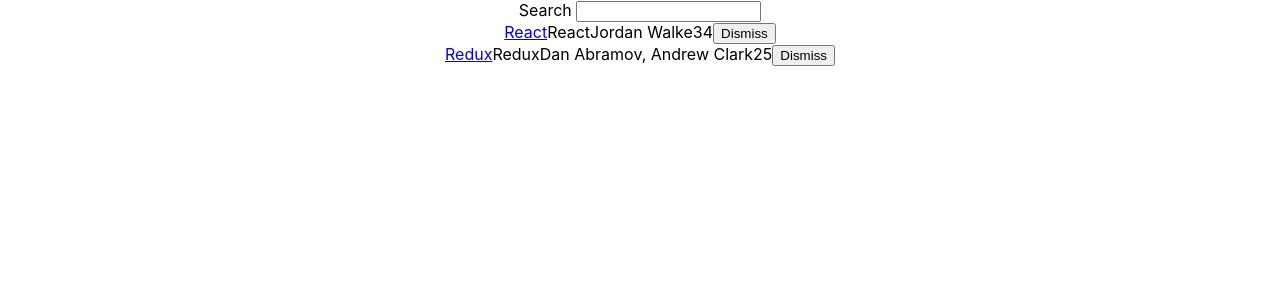
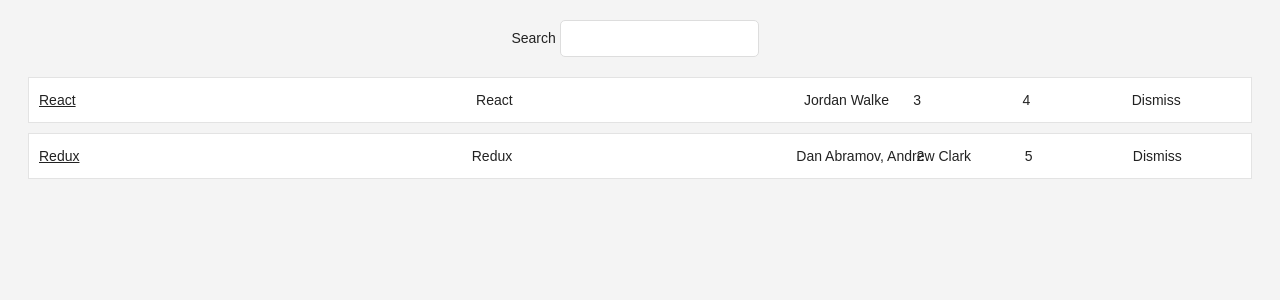
Before and after one commit to waiche/theRoadToLearnReact, a React (Create React App) app: page / in a window 1280 px wide. Shown: the top 300 px of the page. Built offline with nearby package versions, Linux system fonts and the light colour scheme.

Commit message:
- Chapter : Styling Components

```diff
--- a/src/App.css
+++ b/src/App.css
@@ -1,32 +1,57 @@
-.App {
+.page {
+  margin: 20px;
+}
+
+.interactions {
   text-align: center;
 }
 
-.App-logo {
-  animation: App-logo-spin infinite 20s linear;
-  height: 40vmin;
+.table {
+  margin: 20px 0;
 }
 
-.App-header {
-  background-color: #282c34;
-  min-height: 100vh;
+.table-header {
   display: flex;
-  flex-direction: column;
-  align-items: center;
-  justify-content: center;
-  font-size: calc(10px + 2vmin);
-  color: white;
+  line-height: 20px;
+  font-size: 16px;
+  padding: 0 10px;
+  justify-content: space-between;
 }
 
-.App-link {
-  color: #61dafb;
+.table-empty {
+  margin: 200px;
+  text-align: center;
+  font-size: 16px;
 }
 
-@keyframes App-logo-spin {
-  from {
-    transform: rotate(0deg);
-  }
-  to {
-    transform: rotate(360deg);
-  }
+.table-row {
+  display: flex;
+  line-height: 24px;
+  white-space: nowrap;
+  margin: 10px 0;
+  padding: 10px;
+  background: #ffffff;
+  border: 1px solid #e3e3e3;
 }
+
+.table-header > span {
+  overflow: hidden;
+  text-overflow: ellipsis;
+  padding: 0 5px;
+}
+
+.button-inline {
+  border-width: 0;
+  background: transparent;
+  color: inherit;
+  text-align: inherit;
+  -webkit-font-smoothing: inherit;
+  padding: 0;
+  font-size: inherit;
+  cursor: pointer;
+}
+
+.button-active {
+  border-radius: 0;
+  border-bottom: 1px solid #38BB6C;
+}
--- a/src/App.js
+++ b/src/App.js
@@ -52,19 +52,21 @@
     render() {
         const {list, searchTerm} = this.state
         return (
-            <div className="App">
-                <Search
-                    value={searchTerm}
-                    onChange={this.onSearchChange}
+            <div className="page">
+                <div className="interactions">
+                    <Search
+                        value={searchTerm}
+                        onChange={this.onSearchChange}
 
-                >
-                    Search
-                </Search>
+                    >
+                        Search
+                    </Search></div>
                 <Table
                     list={list}
                     pattern={searchTerm}
                     onDismiss={this.onDismiss}
                 />
+
             </div>
         )
     }
@@ -83,29 +85,46 @@
     )
 }
 
-const Table = ({list, pattern, onDismiss}) => {
-    return (
-        <div>
+const largeColum = {
+    width: '40%',
+};
+
+const midColum = {
+    width: '30%',
+};
+
+const smallColum = {
+    width: '10%',
+};
+
+
+
+const Table = ({list, pattern, onDismiss}) =>
+        <div className="table">
             {list.filter(isSearched(pattern)).map(item =>
-                <div key={item.objectID}>
-                    <span>
+                <div key={item.objectID} className="table-row">
+                    <span style={largeColum}>
                         <a href={item.url}>{item.title}</a>
                     </span>
-                    <span>{item.title}</span>
-                    <span>{item.author}</span>
-                    <span>{item.num_comment}</span>
-                    <span>{item.points}</span>
-                    <span>
-                        <Button onClick={() => onDismiss(item.objectID)}>
+                    <span style={midColum}>
+                        {item.title}
+                    </span>
+                    <span style={smallColum}>
+                        {item.author}
+                    </span>
+                    <span style={smallColum}>
+                        {item.num_comment}
+                    </span>
+                    <span style={smallColum}>
+                        {item.points}
+                    </span>
+                    <span style={smallColum}>
+                        <Button onClick={() => onDismiss(item.objectID)} className="button-inline">
                             Dismiss
                         </Button>
-
                     </span>
-
                 </div>)}
         </div>
-    )
-}
 
 const Button = ({onClick, className = '', children}) => {
     return (
--- a/src/index.css
+++ b/src/index.css
@@ -1,14 +1,44 @@
 body {
-  margin: 0;
-  padding: 0;
-  font-family: -apple-system, BlinkMacSystemFont, "Segoe UI", "Roboto", "Oxygen",
-    "Ubuntu", "Cantarell", "Fira Sans", "Droid Sans", "Helvetica Neue",
-    sans-serif;
-  -webkit-font-smoothing: antialiased;
-  -moz-osx-font-smoothing: grayscale;
+  color: #222;
+  background: #f4f4f4;
+  font: 400 14px CoreSans, Arial, sans-serif;
 }
 
-code {
-  font-family: source-code-pro, Menlo, Monaco, Consolas, "Courier New",
-    monospace;
+a {
+  color: #222;
 }
+
+a:hover {
+  text-decoration: underline;
+}
+
+ul, li {
+  list-style: none;
+  padding: 0;
+  margin: 0;
+}
+
+input {
+  padding: 10px;
+  border-radius: 5px;
+  outline: none;
+  margin-right: 10px;
+  border: 1px solid #dddddd;
+}
+
+button {
+  padding: 10px;
+  border-radius: 5px;
+  border: 1px solid #dddddd;
+  background: transparent;
+  color: #808080;
+  cursor: pointer;
+}
+
+button:hover {
+  color: #222;
+}
+
+*:focus {
+  outline: none;
+}
```
